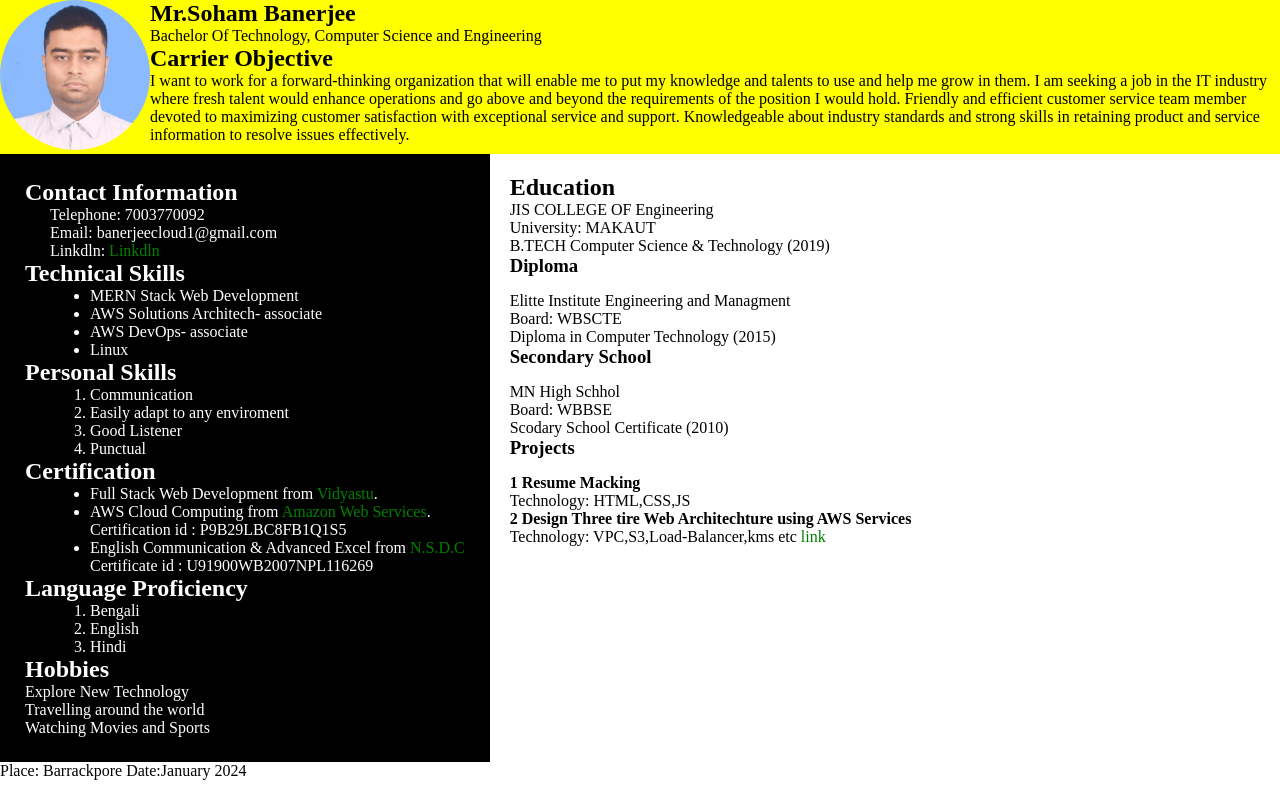
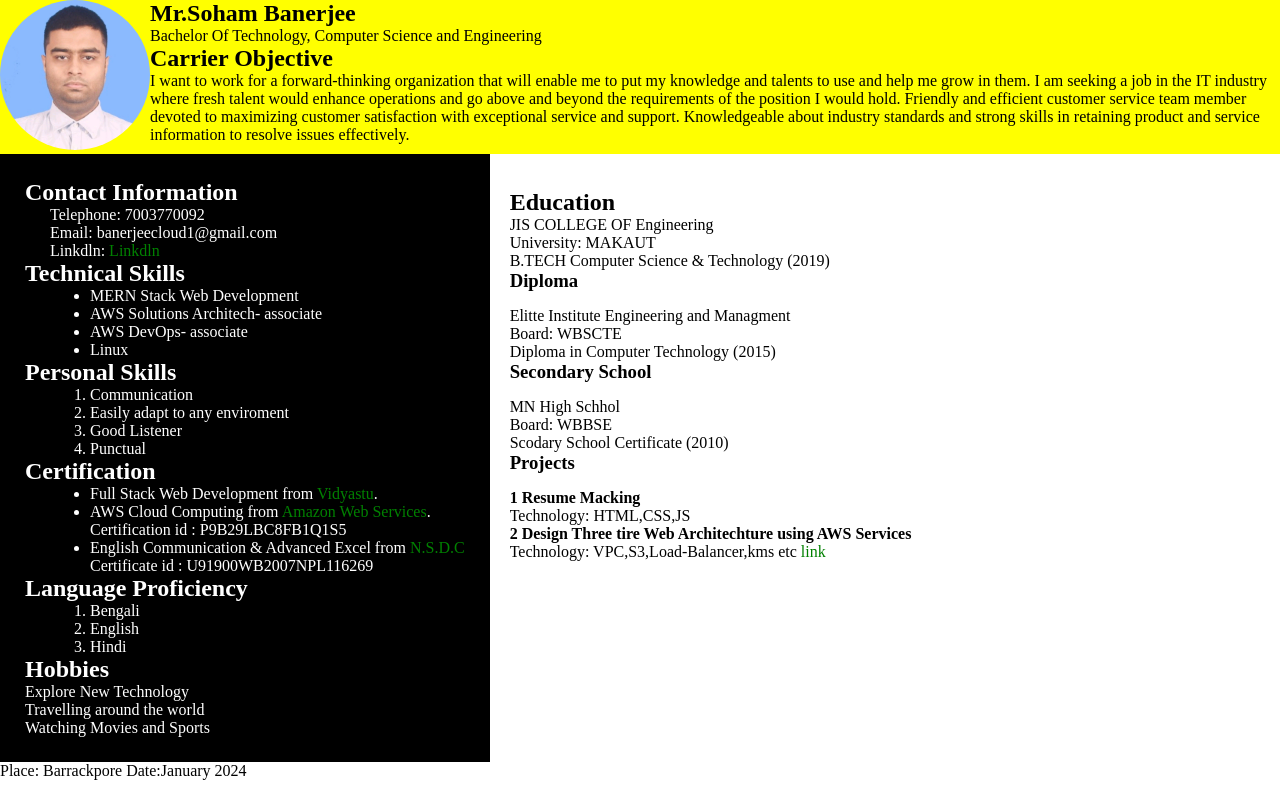
Before and after one commit to SohamBanerjeeDevOps/mycv.github.io, a plain HTML site: page index.html in a window 1280 px wide. Drawn offline with Linux system fonts and the light colour scheme.

Commit message:
Update style.css

```diff
--- a/style.css
+++ b/style.css
@@ -53,7 +53,7 @@
 }
 
 .mid-right-division section {
-    margin-bottom: 15px;
+    margin-top: 15px;
 }
 
 .mid-right-division h3 {
```
